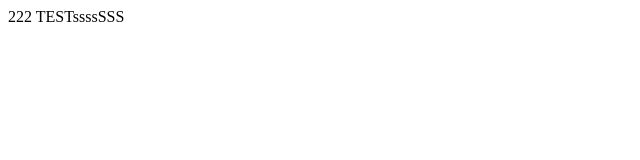
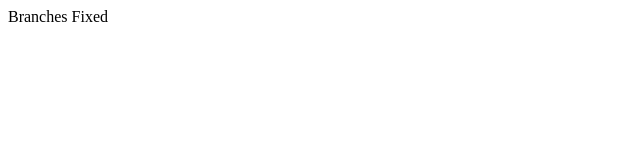
Before and after one commit to Allislove/Atila-TEAM, a plain HTML site: page index.html in a window 1280 px wide. Shown: the full height of the page, 0-640 px from the left. Drawn offline with Linux system fonts and the light colour scheme.

Commit message:
Branches Fixed - Prueba 1

```diff
--- a/index.html
+++ b/index.html
@@ -10,7 +10,7 @@
     <div class="container-test">
 
         <div>
-            222 TESTssssSSS
+            Branches Fixed
         </div>
 
 
```
